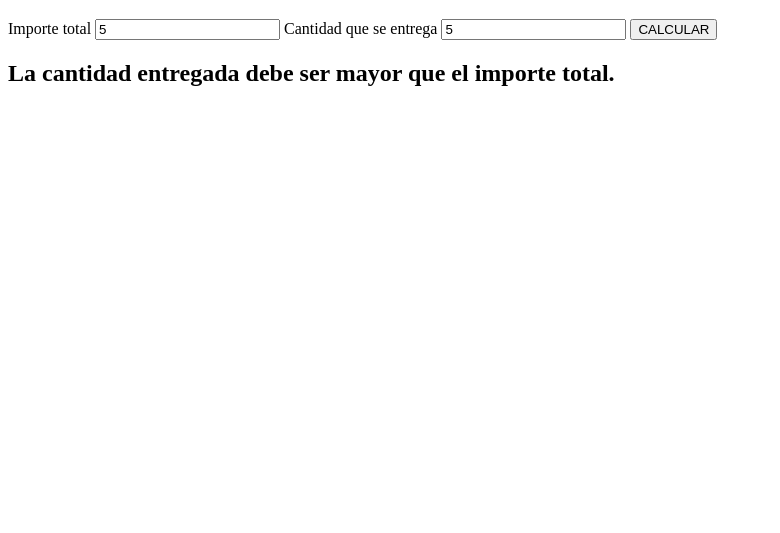
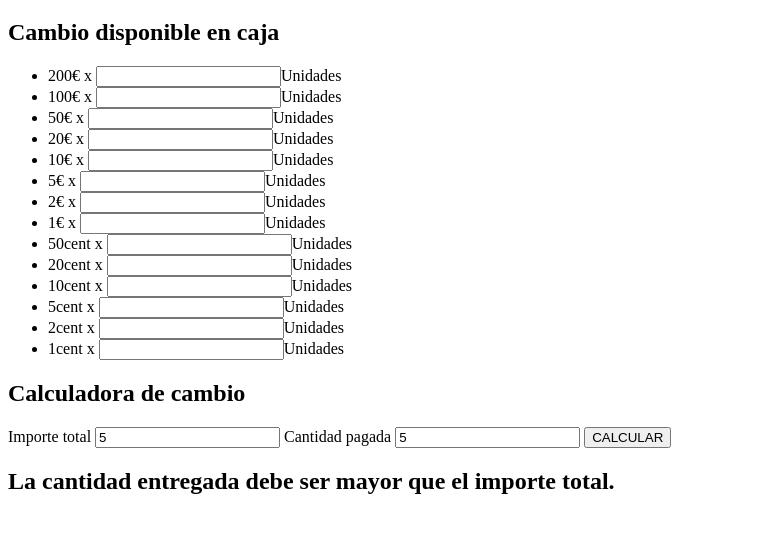
Before and after one commit to Esemega/Coin-change-calculator, a plain HTML site: page index.html in a window 1280 px wide. Both pictures are taken after typing "5", "5" into the empty fields and a click on the button "CALCULAR". Shown: the part 61-594 px from the top of the page, without its empty margins (0-780 px from the left). Drawn offline with Linux system fonts and the light colour scheme.

Commit message:
adding elements to get the available change input by user

```diff
--- a/app.js
+++ b/app.js
@@ -1,4 +1,53 @@
 var AVAILABLE_CHANGE = [200, 100, 50, 20, 10, 5, 2, 1, 0.5, 0.2, 0.1, 0.05, 0.02, 0.01];
+
+//Create an html initial structure with javascript
+var createInitialHtmlStructure = (availableChange, rootElement) => {
+  var ul = document.createElement("ul");
+  ul.setAttribute("id", "available-change")
+
+  for (i = 0; i < availableChange.length; i++) {
+    var li = document.createElement("li");
+    var label = document.createElement("label")
+    var input = document.createElement("input");
+    var span = document.createElement("span");
+
+    var labelText = (availableChange[i] >= 1? (availableChange[i] + "€") : (availableChange[i]*100 + "cent")) + " x ";
+    label.textContent = labelText;
+    label.setAttribute("for", availableChange[i]);
+
+    input.setAttribute("id", availableChange[i]);
+
+    span.textContent = "Unidades";
+
+    li.appendChild(label);
+    li.appendChild(input);
+    li.appendChild(span);
+    ul.appendChild(li);
+    }
+
+  var h2 = document.createElement("h2");
+  h2.textContent = "Cambio disponible en caja";
+
+  rootElement.appendChild(h2);
+  rootElement.appendChild(ul);
+}
+
+var getAvailableChangeInputValue = (availableChange) => {
+
+  var availableChangeInputArray = [];
+
+  for (i = 0; i < availableChange.length; i++) {
+    var inputArray = [];
+    var input = document.getElementById(availableChange[i]);
+    inputArray[0] = input.id;
+    inputArray[1] = input.value;
+    availableChangeInputArray.push(inputArray);
+  }
+
+  console.log(availableChangeInputArray);
+
+
+}
 
 var changeAlgorithm = (totalImport, quantityGiven, availableChange) => {
   //calculate the different to know the change back
@@ -43,7 +92,7 @@ var coinOrBill = (value, quantity) => {
   return [coinOrBillText, coinOrBillClass];
 }
 
-var createHtmlStructure = (changeBackList, totalBack, rootElement ) => {
+var createHtmlChangeBackElements = (changeBackList, totalBack, rootElement ) => {
   var ul = document.createElement("ul");
 
     for (i = 0; i < changeBackList.length; i++) {
@@ -51,7 +100,7 @@ var createHtmlStructure = (changeBackList, totalBack, rootElement ) => {
       var span = document.createElement("span");
 
       var coinOrBillArray = coinOrBill(changeBackList[i][0], changeBackList[i][1])
-      console.log(coinOrBillArray)
+
       span.setAttribute("class",coinOrBillArray[1])
 
       span.textContent =
@@ -92,10 +141,16 @@ var buttonEventHandler = () => {
   } else {
 
     var changeBack = changeAlgorithm(totalImport, quantityGiven, AVAILABLE_CHANGE);
-    createHtmlStructure(changeBack, initialdifference, result);
+    createHtmlChangeBackElements(changeBack, initialdifference, result);
 
   }
+
+  getAvailableChangeInputValue(AVAILABLE_CHANGE);
+
 };
 
 //Event handler for button
 document.getElementById("calculate").addEventListener("click", buttonEventHandler);
+
+var rootElement = document.getElementById("available-change");
+createInitialHtmlStructure(AVAILABLE_CHANGE, rootElement);
--- a/index.html
+++ b/index.html
@@ -6,13 +6,21 @@
     <title>Calculadora de cambio óptimo de billetes y monedas</title>
 </head>
 <body>
+    <header>
         <h1>Calculadora de cambio óptimo de billetes y monedas</h1>
+    </header>
+    <main>
+        <div id="available-change"></div>
+        <div id="change-calculator">
+            <h2>Calculadora de cambio</h2>
             <label for="import">Importe total</label>
             <input id="import" name="import" type="number">
-    <label for="quantity-given">Cantidad que se entrega</label>
+            <label for="quantity-given">Cantidad pagada</label>
             <input type="number" name="quantity-given" id="quantity-given">
             <button id="calculate">CALCULAR</button>
+        </div>
         <div id="result"></div>
+    </main>
 
     <script src="app.js"></script>
 </body>
```
Lines whose indentation alone changed are shown as unchanged.
